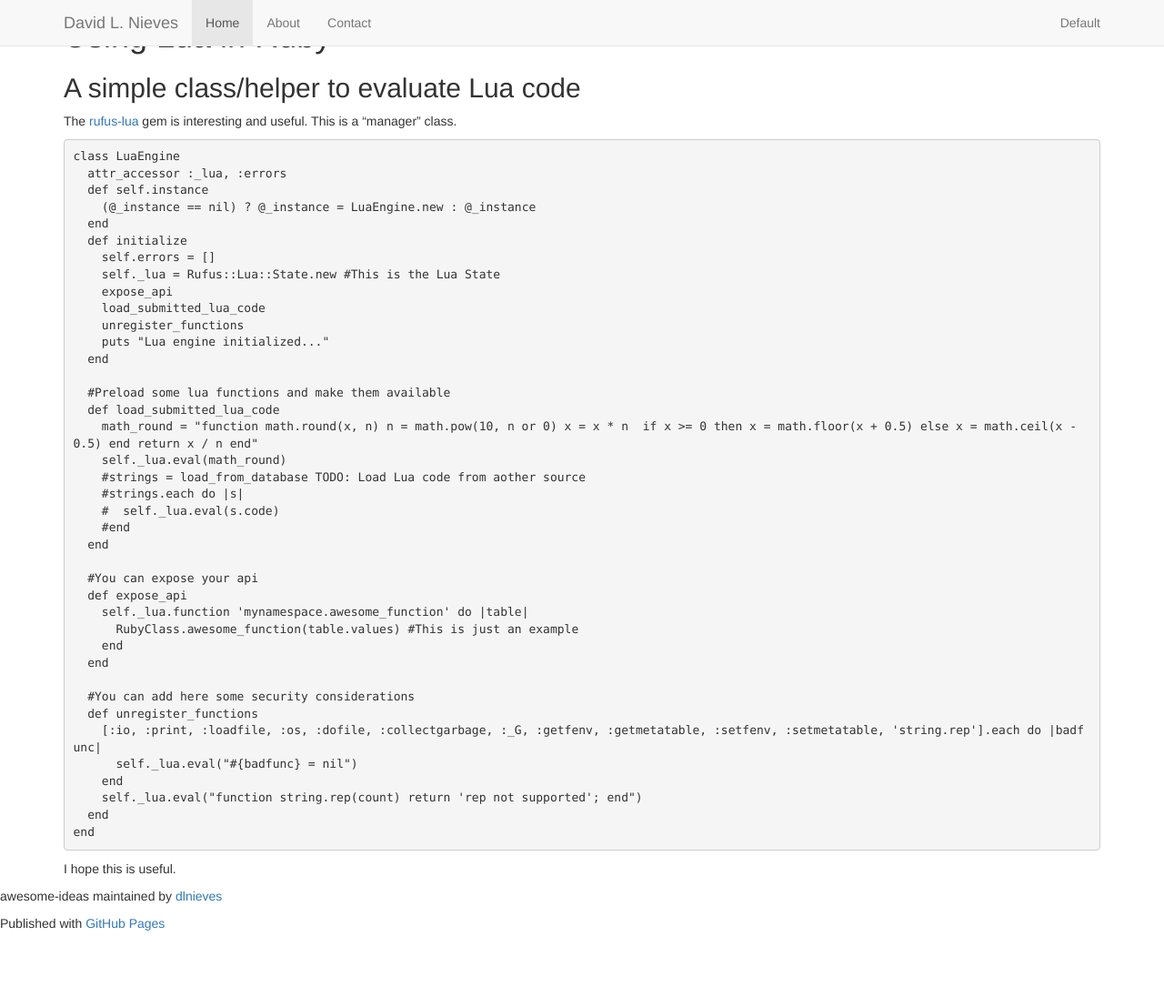
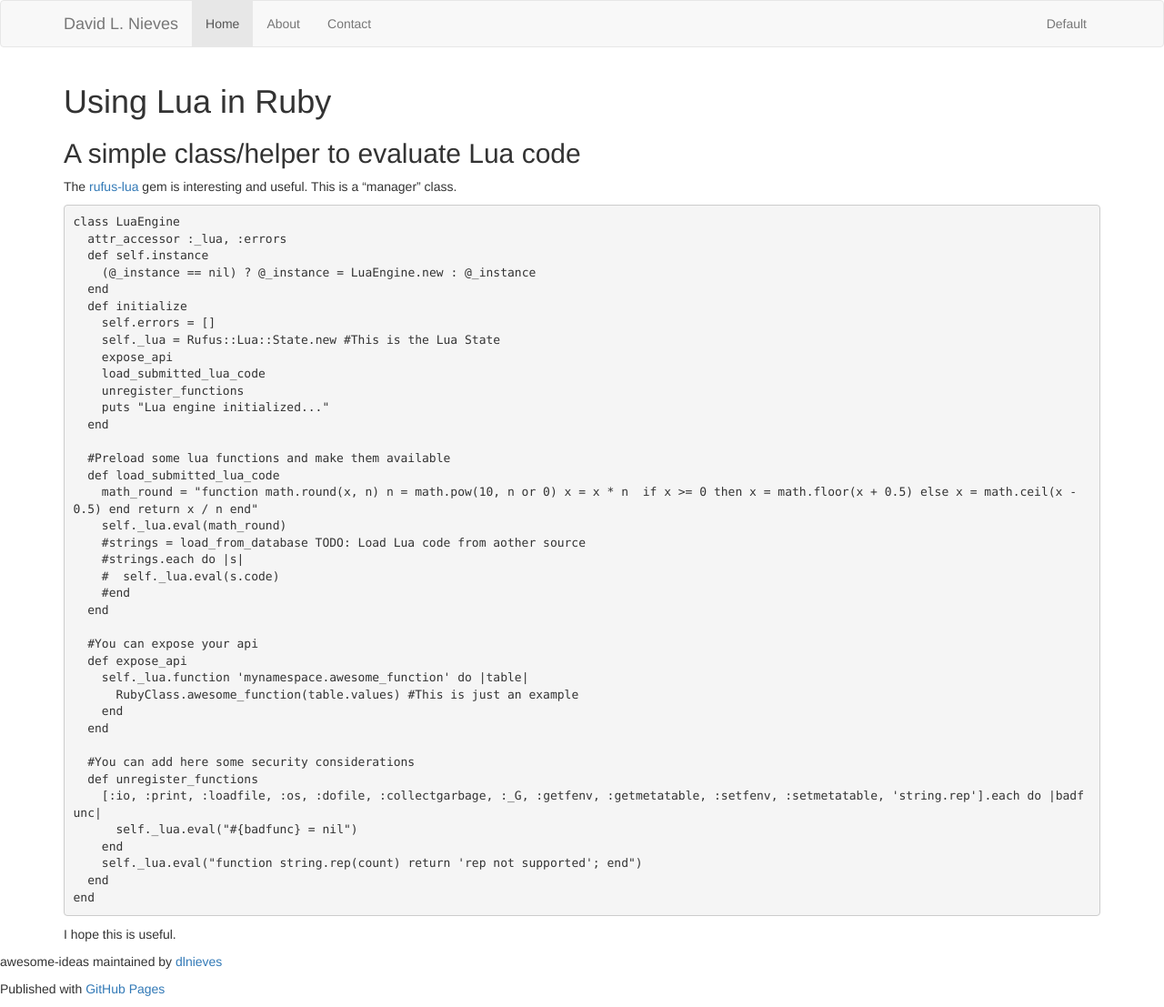
Before and after one commit to dlnieves/awesome-ideas, a Jekyll site: the page built from _posts/2017-01-19-some-recipes.md, in a window 1280 px wide and 1107 px high. Shown: the whole window at 91% size. Built offline with Jekyll 4.4.1, drawn with Linux system fonts in a browser that asks for light colours; the repository's description, which GitHub fills in, is left out.

Commit message:
Update default.html

```diff
--- a/_layouts/default.html
+++ b/_layouts/default.html
@@ -23,7 +23,7 @@
     <!-- FOOTER  -->
 
      <!-- Fixed navbar -->
-    <nav class="navbar navbar-default navbar-fixed-top">
+    <nav class="navbar navbar-default">
       <div class="container">
         <div class="navbar-header">
           <button type="button" class="navbar-toggle collapsed" data-toggle="collapse" data-target="#navbar" aria-expanded="false" aria-controls="navbar">
```
